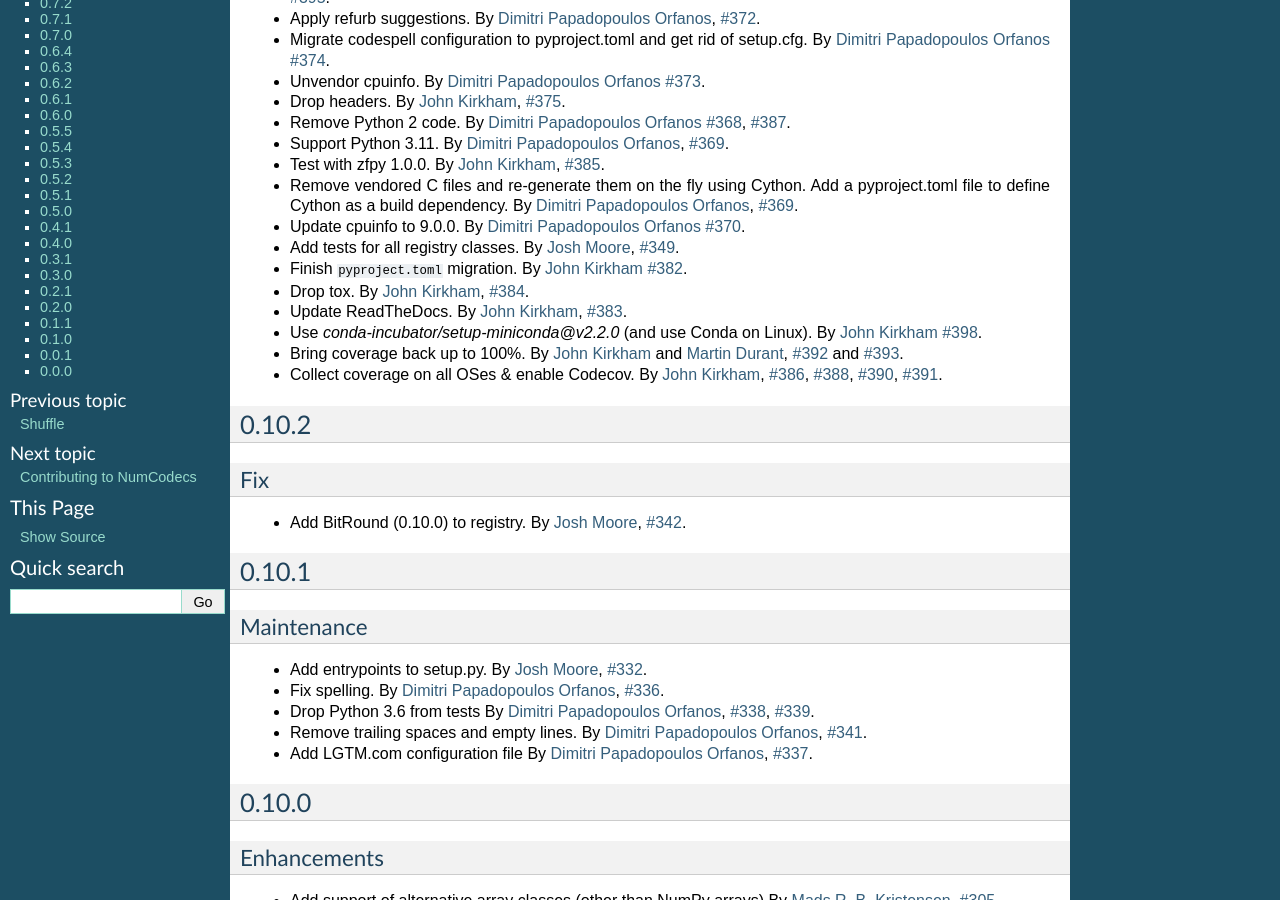
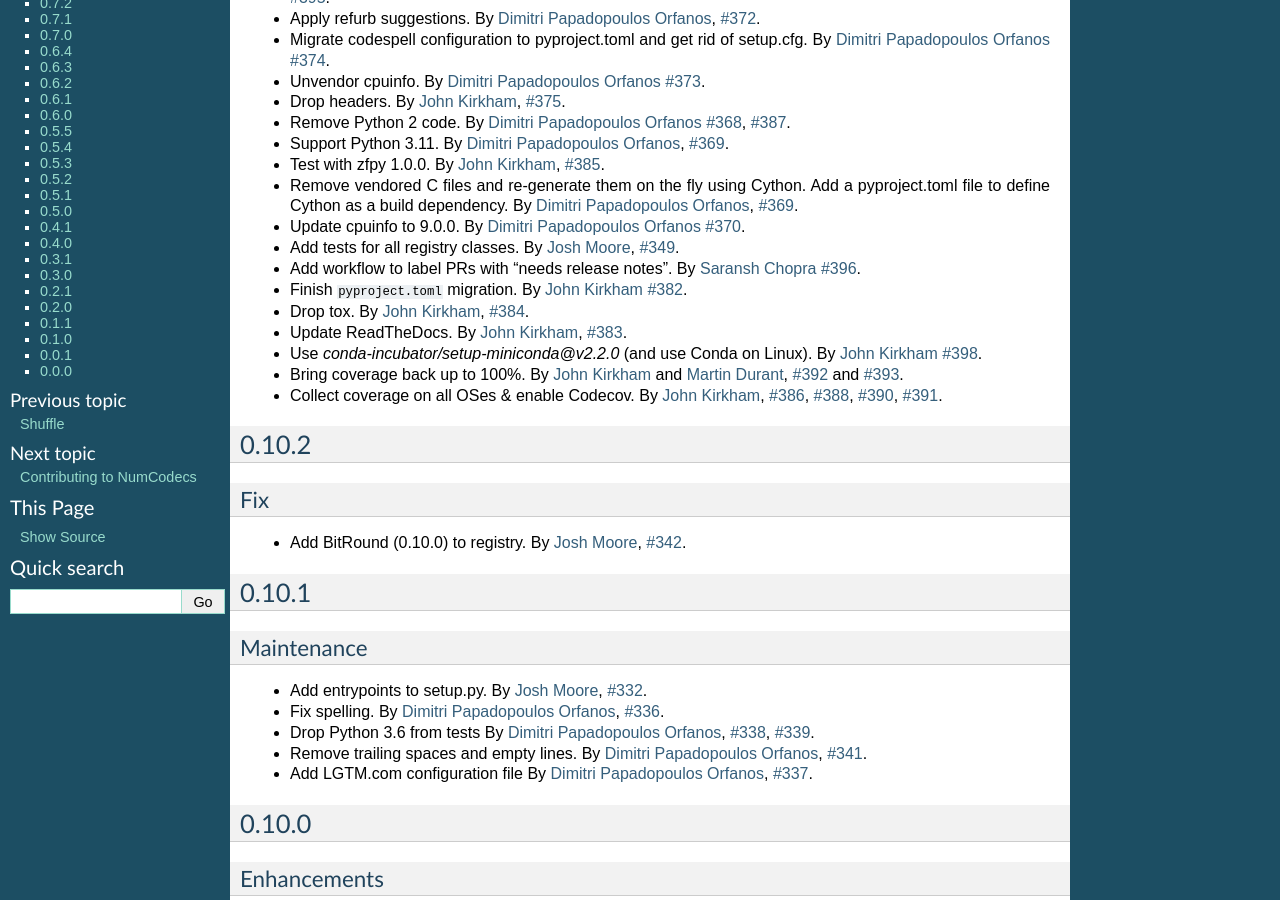
Before and after one commit to zarr-developers/numcodecs, a Sphinx documentation site: the page built from docs/release.rst, in a window 1280 px wide and 900 px high, scrolled down 351 px. Built offline with Sphinx 7.4.7, drawn with Linux system fonts in a browser that asks for light colours; pages that are not in the unit, such as notebooks, are missing from menus; the version number could not be read and is left out.

Commit message:
Add release note

```diff
--- a/docs/release.rst
+++ b/docs/release.rst
@@ -55,6 +55,9 @@ Maintenance
 
 * Add tests for all registry classes.
   By :user:`Josh Moore <joshmoore>`, :issue:`349`.
+
+* Add workflow to label PRs with "needs release notes".
+  By :user:`Saransh Chopra <Saransh-cpp>` :issue:`396`.
 
 * Finish ``pyproject.toml`` migration.
   By :user:`John Kirkham <jakirkham>` :issue:`382`.
```
